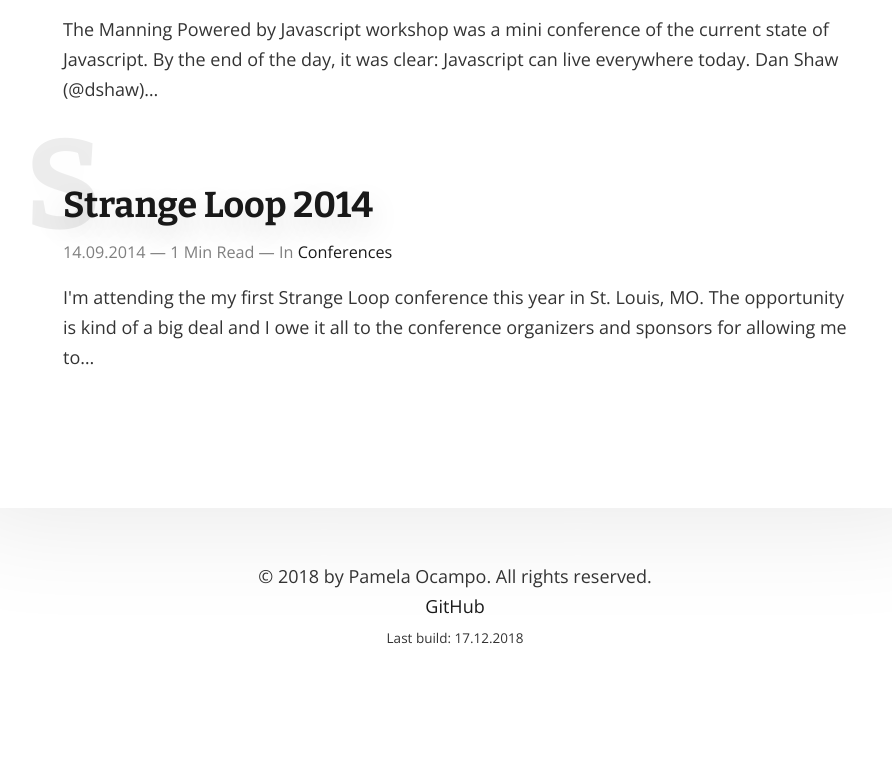
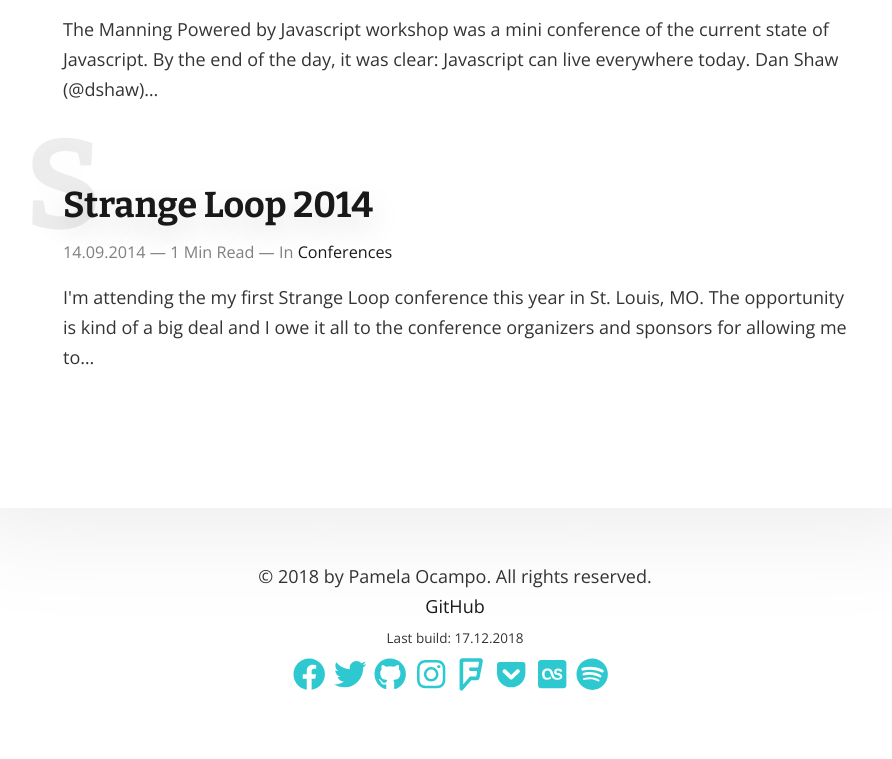
Before and after one commit to pamo/pamo-gatsby-netlify, a Gatsby site: page / in a window 1280 px wide. Shown: the part 9250-10009 px from the top of the page, without its empty margins (185-1077 px from the left). Before the commit the page ends 9956 px from the top, so only its background shows below. Built offline with nearby package versions, Linux system fonts and the light colour scheme; Gatsby itself is replaced by a stand-in of ours; some packages are replaced by stand-ins of ours.

Commit message:
Adds social icon bar to footer

```diff
--- a/src/components/Layout.js
+++ b/src/components/Layout.js
@@ -4,7 +4,7 @@ import React from 'react';
 import PropTypes from 'prop-types';
 import { StaticQuery, graphql } from 'gatsby';
 import styled, { ThemeProvider, createGlobalStyle } from 'styled-components';
-import { SEO } from 'components';
+import { SEO, SocialIconBar } from 'components';
 import theme from '../../config/Theme';
 import { media } from '../utils/media';
 
@@ -87,6 +87,7 @@ const Layout = ({ children }) => (
             &copy; 2018 by Pamela Ocampo. All rights reserved. <br />
             <a href="https://github.com/pamo">GitHub</a> <br />
             <span>Last build: {data.site.buildTime}</span>
+            <SocialIconBar />
           </Footer>
         </React.Fragment>
       </ThemeProvider>
```
